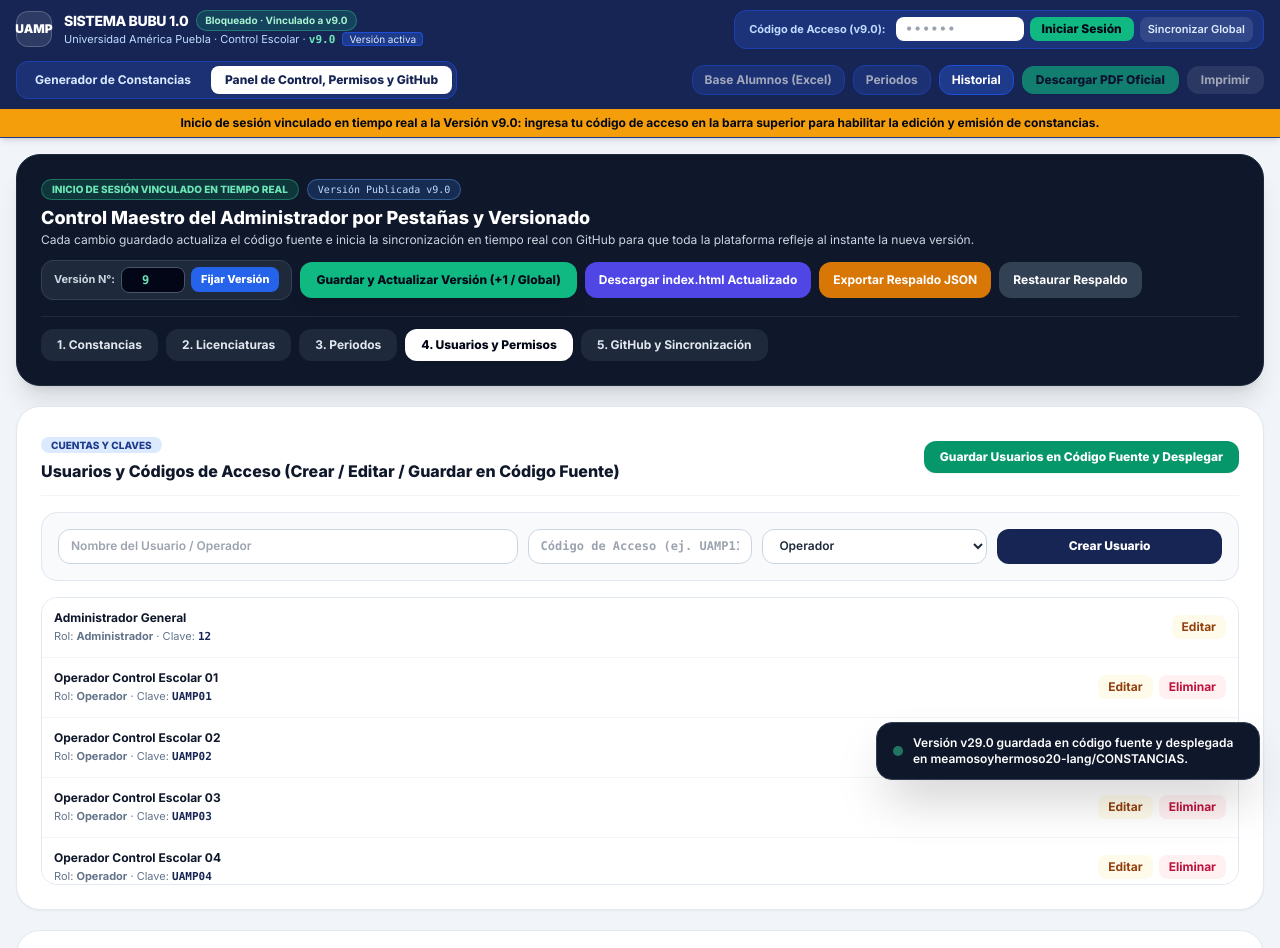
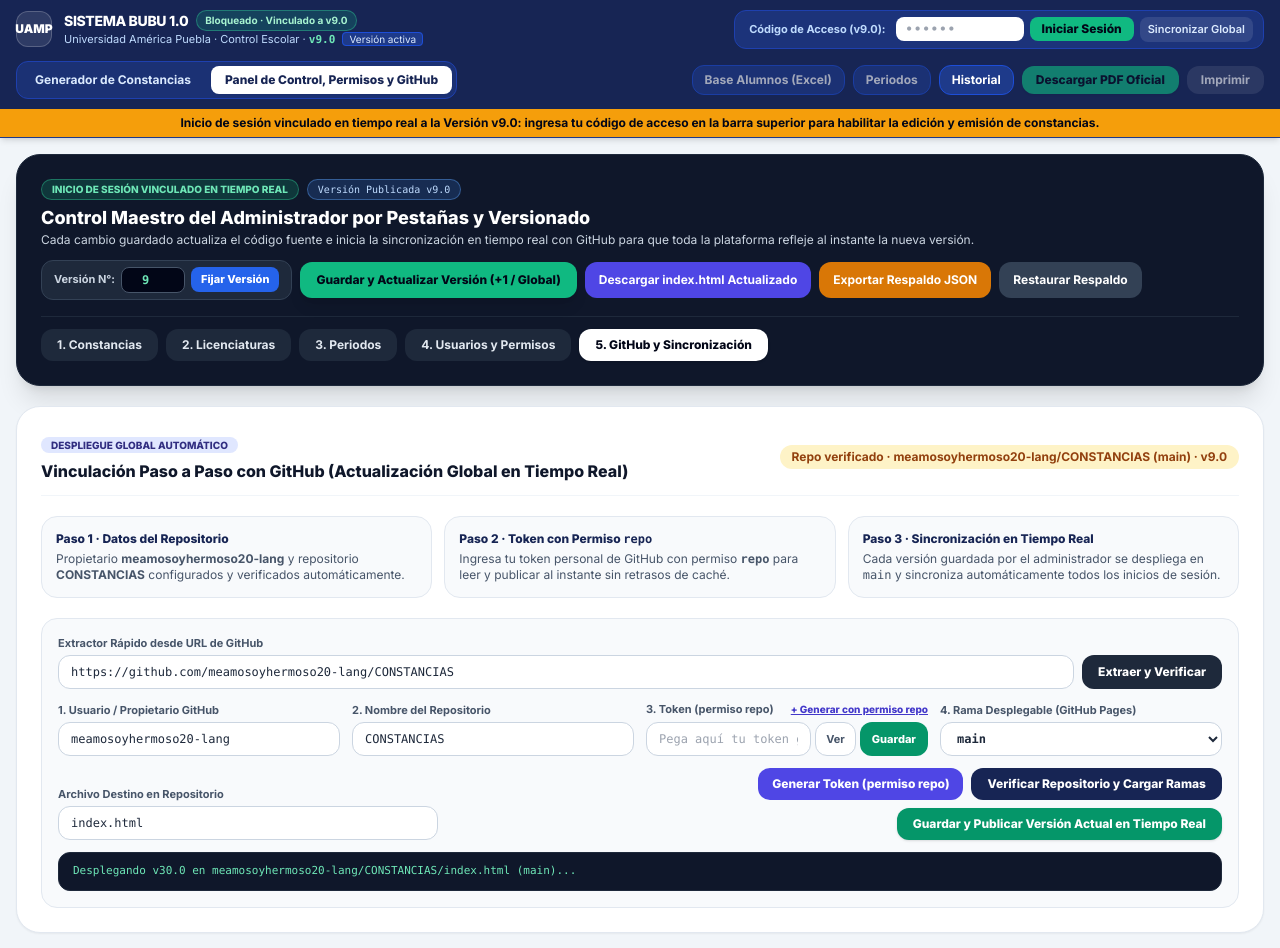
Before and after one commit to meamosoyhermoso20-lang/CONSTANCIAS, a plain HTML site: page index.html in a window 1280 px wide. Shown: the top 948 px of the page. Drawn offline with nearby package versions, Linux system fonts and the light colour scheme; a script that the page names is missing.

Commit message:
Despliegue automático SISTEMA BUBU v30.0

```diff
--- a/index.html
+++ b/index.html
@@ -106,9 +106,9 @@
 <body class="text-slate-800 antialiased selection:bg-blue-900 selection:text-white">
 
     <!-- NOTIFICACIÓN FLOTANTE (TOAST) -->
-    <div id="toastBanner" class="fixed bottom-5 right-5 z-[100] max-w-sm bg-slate-900 text-white px-4 py-3 rounded-2xl shadow-2xl border border-slate-700 text-xs font-semibold flex items-center gap-2.5 transition-all">
+    <div id="toastBanner" class="fixed bottom-5 right-5 z-[100] max-w-sm bg-slate-900 text-white px-4 py-3 rounded-2xl shadow-2xl border border-slate-700 text-xs font-semibold flex items-center gap-2.5 transition-all hidden">
         <span class="w-2.5 h-2.5 rounded-full bg-emerald-400 animate-pulse shrink-0"></span>
-        <span id="toastMessage">Versión v29.0 guardada en código fuente y desplegada en meamosoyhermoso20-lang/CONSTANCIAS.</span>
+        <span id="toastMessage">Versión v30.0 guardada en código fuente y desplegada en meamosoyhermoso20-lang/CONSTANCIAS.</span>
     </div>
 
     <!-- PESTAÑA FLOTANTE DE FORMATO AL SELECCIONAR TEXTO EN LA CONSTANCIA -->
@@ -625,7 +625,7 @@
                                 Fijar Versión
                             </button>
                         </div>
-                        <button type="button" onclick="commitAndPublishAllAdminChanges(this)" class="px-4 py-2.5 rounded-xl bg-emerald-500 hover:bg-emerald-400 text-slate-950 text-xs font-extrabold shadow-lg transition" disabled="">
+                        <button type="button" onclick="commitAndPublishAllAdminChanges(this)" class="px-4 py-2.5 rounded-xl bg-emerald-500 hover:bg-emerald-400 text-slate-950 text-xs font-extrabold shadow-lg transition">
                             Guardar y Actualizar Versión (+1 / Global)
                         </button>
                         <button type="button" onclick="downloadSelfContainedPageWithData()" class="px-3.5 py-2.5 rounded-xl bg-indigo-600 hover:bg-indigo-500 text-white text-xs font-bold transition">
@@ -652,10 +652,10 @@
                     <button type="button" data-admin-subtab="periodos" onclick="switchAdminSubTab('periodos')" class="admin-subtab-btn px-4 py-2 rounded-xl bg-slate-800 text-slate-200 hover:bg-slate-700 text-xs font-bold transition">
                         3. Periodos
                     </button>
-                    <button type="button" data-admin-subtab="usuarios" onclick="switchAdminSubTab('usuarios')" class="admin-subtab-btn px-4 py-2 rounded-xl bg-white text-slate-950 text-xs font-extrabold shadow transition">
+                    <button type="button" data-admin-subtab="usuarios" onclick="switchAdminSubTab('usuarios')" class="admin-subtab-btn px-4 py-2 rounded-xl bg-slate-800 text-slate-200 hover:bg-slate-700 text-xs font-bold transition">
                         4. Usuarios y Permisos
                     </button>
-                    <button type="button" data-admin-subtab="github" onclick="switchAdminSubTab('github')" class="admin-subtab-btn px-4 py-2 rounded-xl bg-slate-800 text-slate-200 hover:bg-slate-700 text-xs font-bold transition">
+                    <button type="button" data-admin-subtab="github" onclick="switchAdminSubTab('github')" class="admin-subtab-btn px-4 py-2 rounded-xl bg-white text-slate-950 text-xs font-extrabold shadow transition">
                         5. GitHub y Sincronización
                     </button>
                 </div>
@@ -828,7 +828,7 @@
             </div>
 
             <!-- PESTAÑA ADMIN 4: USUARIOS Y PERMISOS (LISTA DE COTEJO) -->
-            <div id="adminSubTab_usuarios" class="admin-subtab-panel space-y-5">
+            <div id="adminSubTab_usuarios" class="admin-subtab-panel space-y-5 hidden">
                 <div class="bg-white rounded-3xl border border-slate-200 p-6 shadow-sm space-y-4">
                     <div class="flex flex-wrap items-center justify-between gap-2 border-b border-slate-100 pb-3">
                         <div>
@@ -1228,7 +1228,7 @@
             </div>
 
             <!-- PESTAÑA ADMIN 5: GITHUB Y SINCRONIZACIÓN GLOBAL -->
-            <div id="adminSubTab_github" class="admin-subtab-panel bg-white rounded-3xl border border-slate-200 p-6 shadow-sm space-y-5 hidden">
+            <div id="adminSubTab_github" class="admin-subtab-panel bg-white rounded-3xl border border-slate-200 p-6 shadow-sm space-y-5">
                 <div class="flex flex-wrap items-center justify-between gap-2 border-b border-slate-100 pb-3">
                     <div>
                         <span class="px-2.5 py-0.5 rounded-full bg-indigo-100 text-indigo-900 text-[10px] font-extrabold uppercase">Despliegue Global Automático</span>
@@ -1298,7 +1298,7 @@
                         <button type="button" onclick="runAutomatedGithubPipeline(this, false)" class="px-4 py-2 rounded-xl bg-blue-950 hover:bg-blue-900 text-white text-xs font-extrabold transition cursor-pointer">
                             Verificar Repositorio y Cargar Ramas
                         </button>
-                        <button type="button" onclick="runAutomatedGithubPipeline(this, true)" class="px-4 py-2 rounded-xl bg-emerald-600 hover:bg-emerald-500 text-white text-xs font-extrabold shadow transition cursor-pointer">
+                        <button type="button" onclick="runAutomatedGithubPipeline(this, true)" class="px-4 py-2 rounded-xl bg-emerald-600 hover:bg-emerald-500 text-white text-xs font-extrabold shadow transition cursor-pointer" disabled="">
                             Guardar y Publicar Versión Actual en Tiempo Real
                         </button>
                     </div>
```
